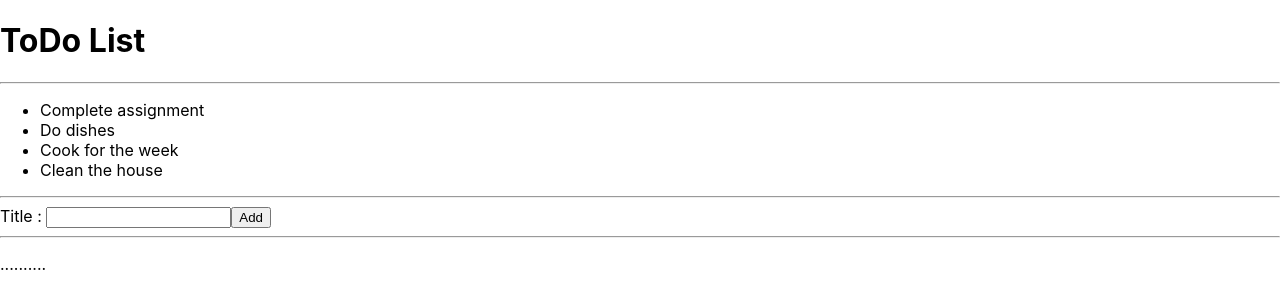
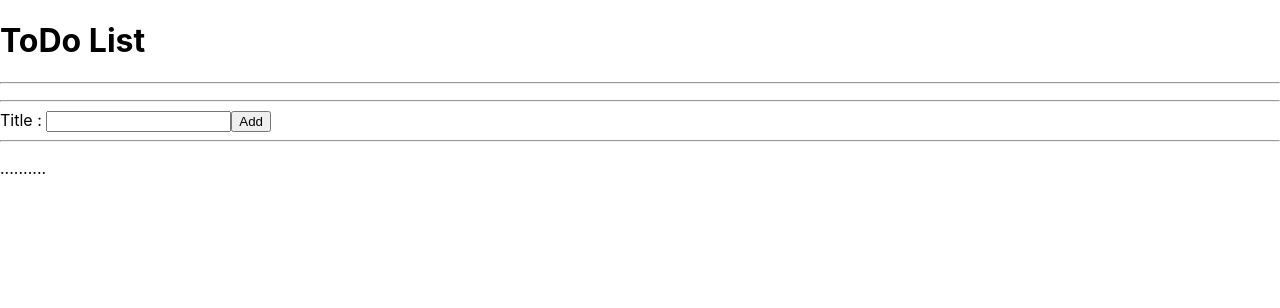
Before and after one commit to meriemrezkallah/road-to-react, a React (Create React App) app: page / in a window 1280 px wide. Shown: the top 308 px of the page. Built offline with nearby package versions, Linux system fonts and the light colour scheme.

Commit message:
not yet completed

```diff
--- a/src/AddTodoForm.js
+++ b/src/AddTodoForm.js
@@ -1,19 +1,24 @@
 import React from "react";
 
 let AddTodoForm = (props) => {
+   const [todoTitle, setTodoTitle] = React.useState("");
+    const handleTitleChange = (event) => {
+        const newTodoTitle = event.target.value;
+        console.log(newTodoTitle);
+        setTodoTitle(newTodoTitle);
+    }
     const handleAddTodo = (event) => {
        event.preventDefault();
-        const todoTitle = event.target.title.value;
-        console.log(todoTitle)
-        props.onAddTodo(event.target.title.value);
-        document.getElementById("my-form").reset();
-
-
+        //const todoTitle = event.target.title.value;
+        //console.log(todoTitle)
+        props.onAddTodo(event.target.value);
+        //document.getElementById("my-form").reset();
+        event.target.reset();
     }
 return (
 <form id="my-form" onSubmit={handleAddTodo}>
     <label htmlFor="todoTitle" > Title : </label>
-    <input id="todoTitle" name="title" type="text"/>
+    <input id="todoTitle" value={props.todoTitle} name="title" type="text" onChange={handleTitleChange}/>
     <button type="submit">  Add </button>
 </form>
 );
--- a/src/App.js
+++ b/src/App.js
@@ -5,6 +5,7 @@ import AddTodoForm from './AddTodoForm';
 import './App.css';
 
 function App() {
+const [todoList, setTodoList] = React.useState([]);
 const [newTodo, setNewTodo] = React.useState('..........');
   return (
 
@@ -12,7 +13,7 @@ const [newTodo, setNewTodo] = React.useState('..........');
         <h1> ToDo List </h1>
         <hr />
         {/*  render the list */}
-       <TodoList />
+       <TodoList todoList={todoList}/>
        <hr />
        <AddTodoForm onAddTodo={setNewTodo}/>
        <hr />
--- a/src/TodoList.js
+++ b/src/TodoList.js
@@ -24,12 +24,12 @@ const todoList = [
 
 
   /*the function/component*/
-function TodoList() {
+function TodoList(props) {
     return(
     <div>
         {/*  render the list */}
         <ul>
-          {todoList.map((item)=>{
+          {props.todoList.map((item)=>{
             console.log(item.title)
             console.log(item.id)
             return <TodoListItem key={item.id} todo={item.title}/>//<li key={item.id}> {item.title}</li>
```
